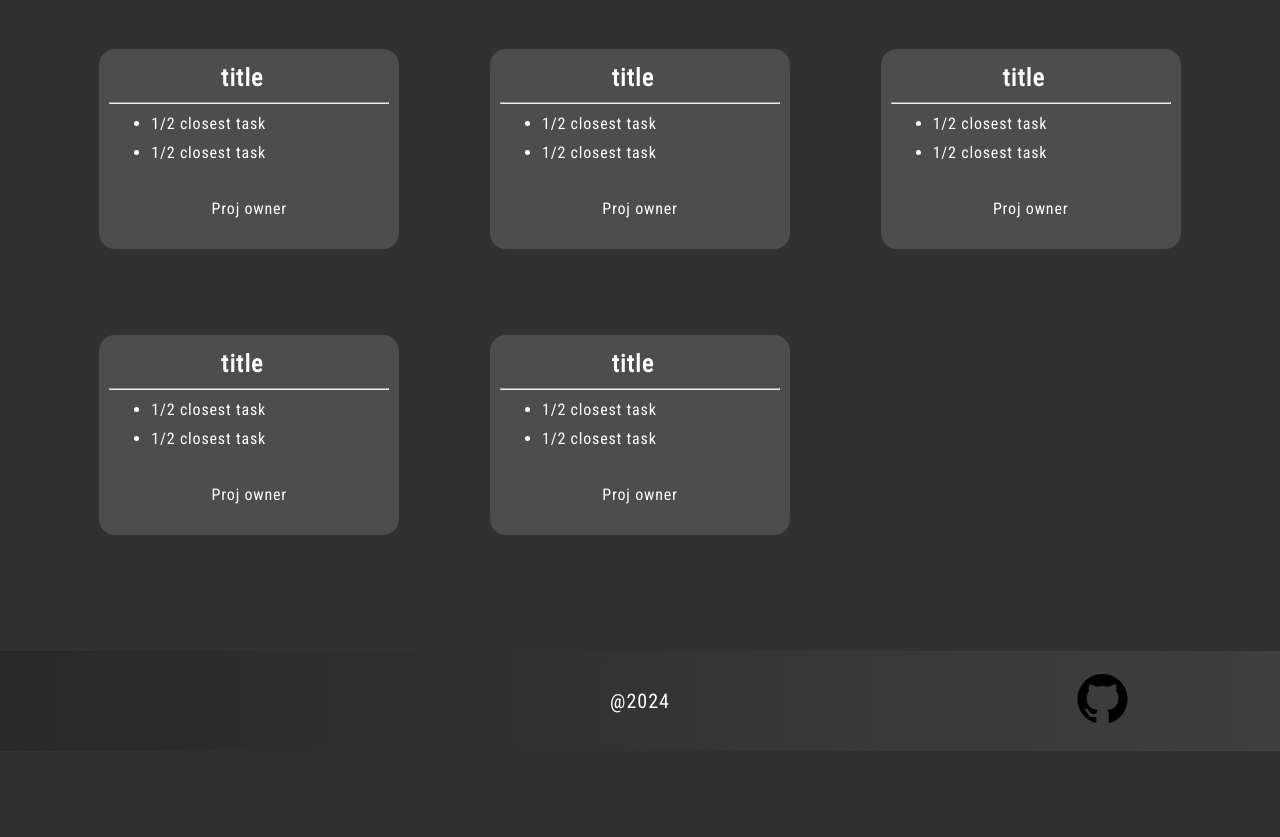
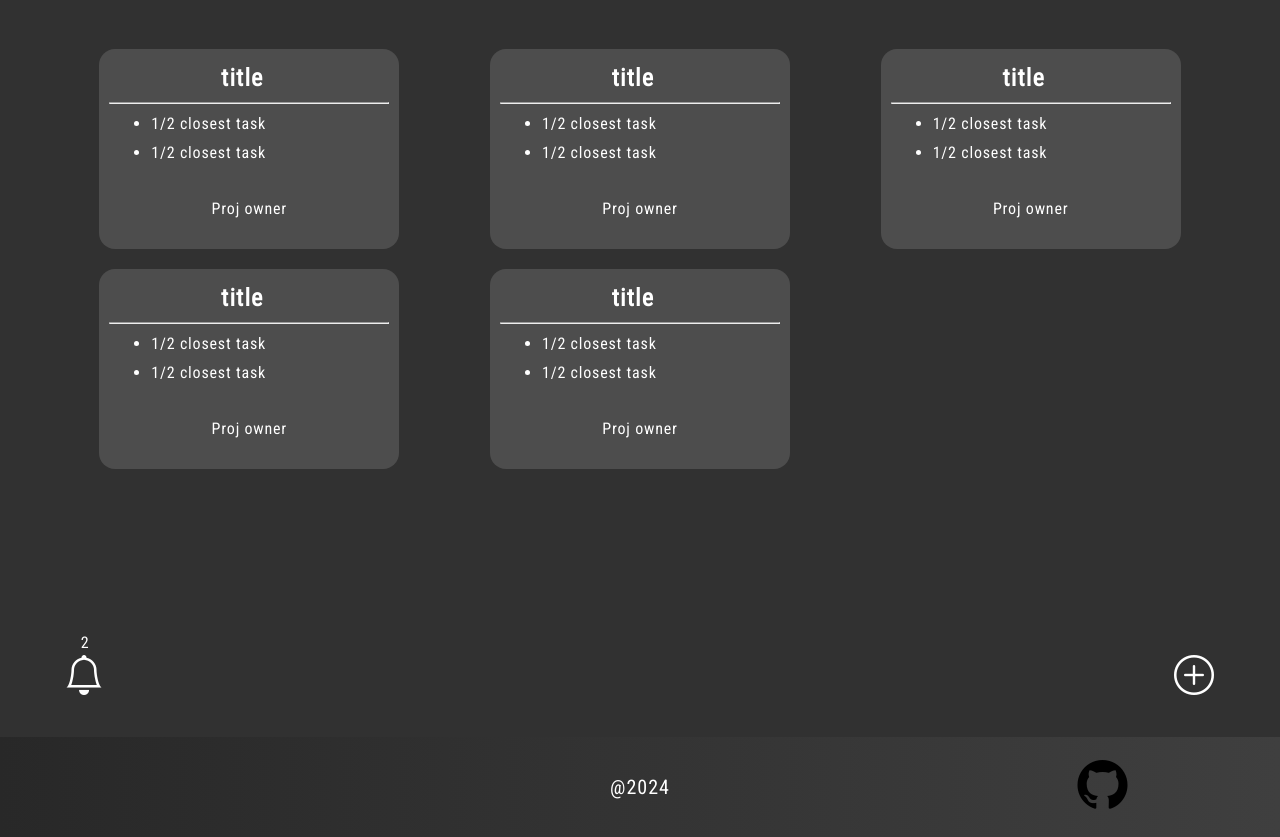
Before and after one commit to WiktorSchab/todoall, a Django app: page /todoprojects/ in a window 1280 px wide. Shown: the part 101-938 px from the top of the page. Before the commit the page ends 852 px from the top, so only its background shows below. Run offline with Django 4.2, Linux system fonts and the light colour scheme; the visitor is signed in with stand-in values (Sample User, id 1); parts of the project's set-up code (start-up, migrations or seed data) failed here and were passed over.

Commit message:
Added form for new project in "todoproject.html"
Added 2 icons that will work as buttons to the template. First is notifcation icon that has number above it. That number will represent how many notifications user has. Second icon is for adding new project. When icon is clicked it will open form with input for project name. Form is now only in html and does not have real functionality.

```diff
--- a/static/css/todoproject.css
+++ b/static/css/todoproject.css
@@ -1,13 +1,20 @@
 section{
+    position: relative;
+
+    min-height: 638px;
+    padding-top: 50px;
+    padding-bottom: 50px;
+}
+
+#grid-proj-container{
     display: grid;
+    width: 100%;
     grid-template-columns: repeat(3, 1fr);
     justify-items: center;
-    padding-top: 50px;
-    padding-bottom: 50px;
+
 
     row-gap: 20px;
     column-gap: 20px;
-    min-height: 552px;
 }
 
 .proj-tile{
@@ -58,6 +65,118 @@ section{
     text-align: center;
 }
 
+#buttons-container{
+    position: absolute;
+    display: flex;
+    width: 90%;
+    justify-content: space-between;
+    bottom: 5%;
+}
+
+#buttons-container i {
+    font-size: 40px;
+    color: white;
+    cursor: pointer;
+}
+
+/* Container where its notification button and number of notifications */
+#notification-container{
+    position: relative;
+}
+#notification-container p {
+    position: absolute;
+    right: 0;
+    left: 0;
+    top: -20px;
+
+    text-align: center;
+
+    color: white;
+}
+
+/* Blur for the whole screen were new-project-form is */
+#new-project-container{
+    position: absolute;
+    display: none;
+    flex-direction: column;
+    width: 100%;
+    height: 100%;
+    top: 0;
+
+    background-color: rgba(0,0,0,0.4);
+    backdrop-filter: blur(2px);
+
+    z-index: 100;
+}
+
+#new-project-container i{
+    color: white;
+    margin-top: 25px;
+    margin-left: Calc(100% - 25px - 40px);
+    margin-right: 25px;
+
+    font-size: 40px;
+    cursor: pointer;
+}
+
+#new-project-form{
+    display: flex;
+    flex-direction: column;
+    align-items: center;
+    width: Calc(700px - 1 * 2px);
+    padding-top: 20px;
+    padding-bottom: 20px;
+    margin-top: 100px;
+    /* Object centered */
+    margin-left: calc(50% - (700px / 2));
+
+    background-color: var(--bg-gray4);
+    border: 1px solid white;
+    border-radius: var(--small-radius);
+}
+
+#new-project-form h3{
+    text-align: center;
+    font-size: 40px;
+    color: black;
+    font-weight: 500;
+}
+
+#new-project-form hr{
+    width: 40%;
+    border-color: black;
+    border-width: 1px;
+
+    margin-top: 5px;
+    margin-bottom: 20px;
+}
+
+#new-project-form input{
+    width: 80%;
+    height: 30px;
+    background-color: var(--bg-white);
+    border: 0 solid transparent;
+
+    padding: 10px;
+    font-size: 16px;
+
+    outline: none;
+    border-radius: var(--small-radius);
+}
+
+#new-project-form button{
+    width: 100px;
+    height: 30px;
+    margin-top: 45px;
+
+    background-color: var(--bg-white);
+    border: 0 none transparent;
+    border-radius: 32px;
+
+    font-size: 16px;
+    cursor: pointer;
+}
+
 @media (max-width: 990px){
     section{
         grid-template-columns: repeat(2, 1fr);
--- a/static/js/messages.js
+++ b/static/js/messages.js
@@ -12,3 +12,10 @@ for (i=0; i < closeButtons.length; i++){
         }, 400);
     });
 }
+
+function showFlex(elementId) {
+    let obj = document.getElementById(elementId);
+
+    obj.style.display = 'flex';
+    obj.style.animation = 'fadingIn 0.4s linear forwards'
+}
--- a/todoprojects/templates/todoproject.html
+++ b/todoprojects/templates/todoproject.html
@@ -8,6 +8,7 @@
 {% block content %}
     {% include 'navbar.html' %}
     <section class='main-content'>
+        <div id='grid-proj-container'>
             <div class='proj-tile'>
             <h2>title</h2>
             <hr>
@@ -53,5 +54,29 @@
                 </ul>
                 <p>Proj owner</p>
             </div>
+        </div>
+
+        <div id='buttons-container'>
+            <div id='notification-container'>
+                <p>2</p>
+                <i class="bi bi-bell"></i>
+            </div>
+            <div>
+                <i class="bi bi-plus-circle" onclick="showFlex('new-project-container')"></i>
+            </div>
+        </div>
     </section>
+
+    <!-- New project form (with blur for the whole page) -->
+    <div id='new-project-container'>
+        <i class="bi bi-x-lg close-button"></i>
+
+        <form id='new-project-form'>
+            {% csrf_token %}
+            <h3>New project</h3>
+            <hr>
+            <input type='text' placeholder='Project name'>
+            <button type='submit'>Send</button>
+        </form>
+    </div>
 {% endblock %}
```
Also changed, not shown: static/js/mytodo.js (+0 -7 lines). Lines whose indentation alone changed are shown as unchanged.
